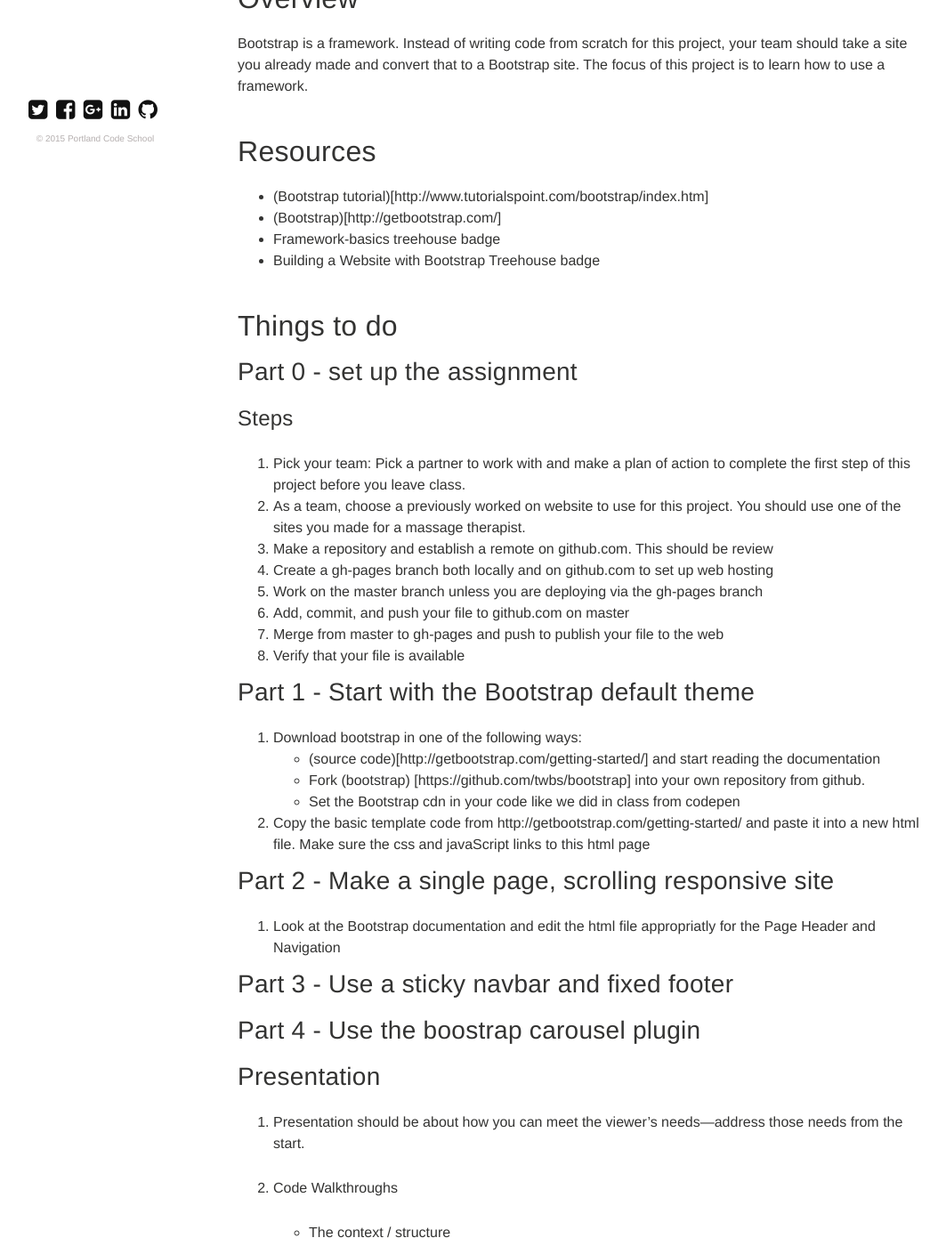
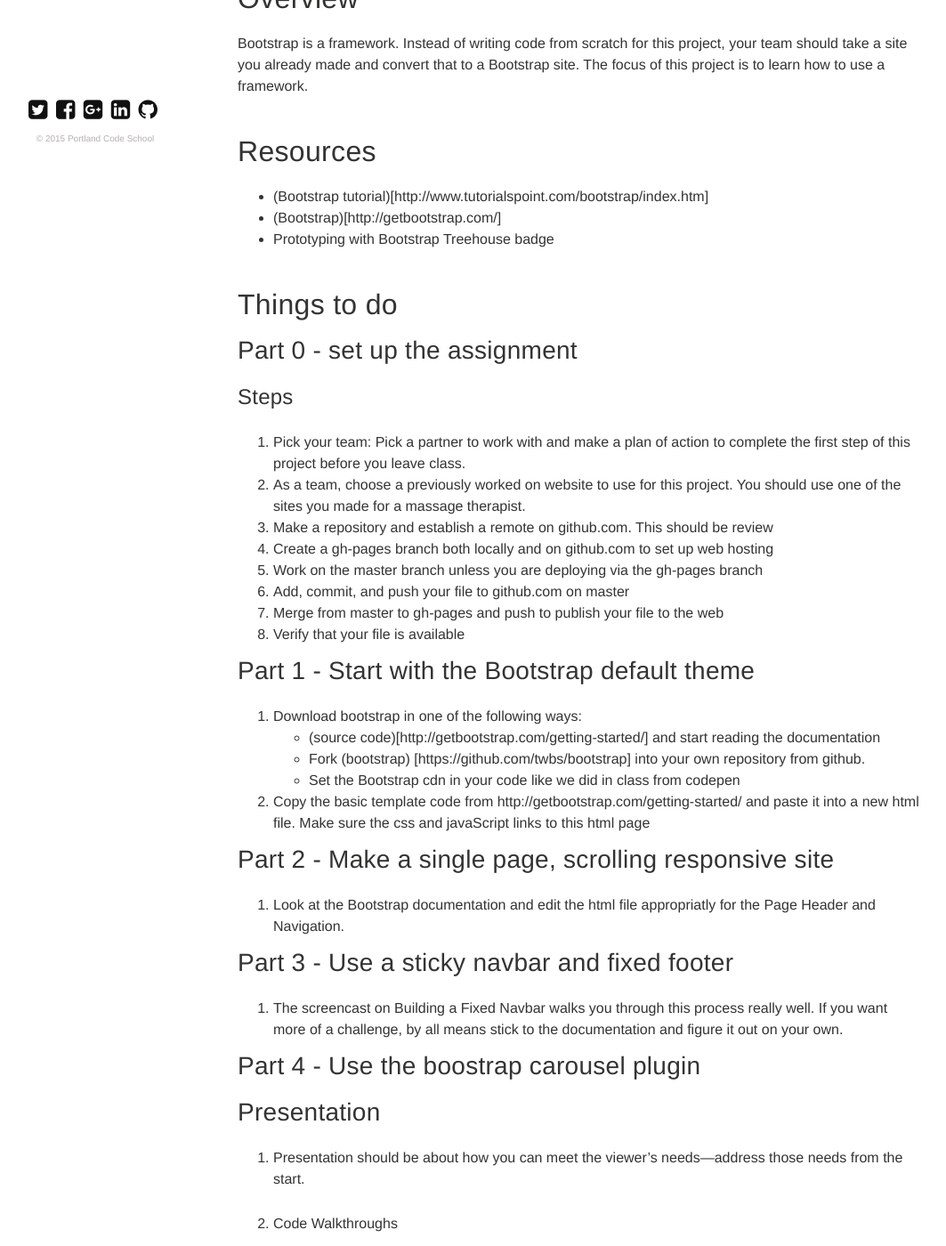
Before and after one commit to portlandcodeschool/primer, a Jekyll site: the page built from _posts/assignments/2014-07-26-bootstrap-project.markdown, in a window 1280 px wide and 1400 px high, scrolled down 373 px. Shown: the whole window at 89% size, without its empty margins (53-1116 px from the left). Built offline with Jekyll 4.4.1, drawn with Linux system fonts in a browser that asks for light colours; nearby versions of some CDN libraries; comment, search, counter and statistics services are not loaded.

Commit message:
more revisions. Al- At this point, I've completed the project based the expectations in this document.  Bootstrap was a lot easier to figure out than I expected it to be.

```diff
--- a/_posts/assignments/2014-07-26-bootstrap-project.markdown
+++ b/_posts/assignments/2014-07-26-bootstrap-project.markdown
@@ -22,12 +22,11 @@ Resources
 =========
 * (Bootstrap tutorial)[http://www.tutorialspoint.com/bootstrap/index.htm]
 * (Bootstrap)[http://getbootstrap.com/]
-* Framework-basics treehouse badge
-* Building a Website with Bootstrap Treehouse badge
+* Prototyping with Bootstrap Treehouse badge
 
 
 Things to do
-=====
+=========
 
 Part 0 - set up the assignment
 ----------------------------------
@@ -52,16 +51,19 @@ Part 1 - Start with the Bootstrap default theme
 
 Part 2 - Make a single page, scrolling responsive site
 ----------------------------------
-0. Look at the Bootstrap documentation and edit the html file appropriatly for the Page Header and Navigation
+0. Look at the Bootstrap documentation and edit the html file appropriatly for the Page Header and Navigation.
 
 
 
 Part 3 - Use a sticky navbar and fixed footer
 ----------------------------------
-
+0. The screencast on Building a Fixed Navbar walks you through this process really well.  If you want more of a challenge, by all means stick to the documentation and figure it out on your own.
 
 Part 4 - Use the boostrap carousel plugin
 ----------------------------------
+
+
+
 
 Presentation
 ----------------------------------
```
